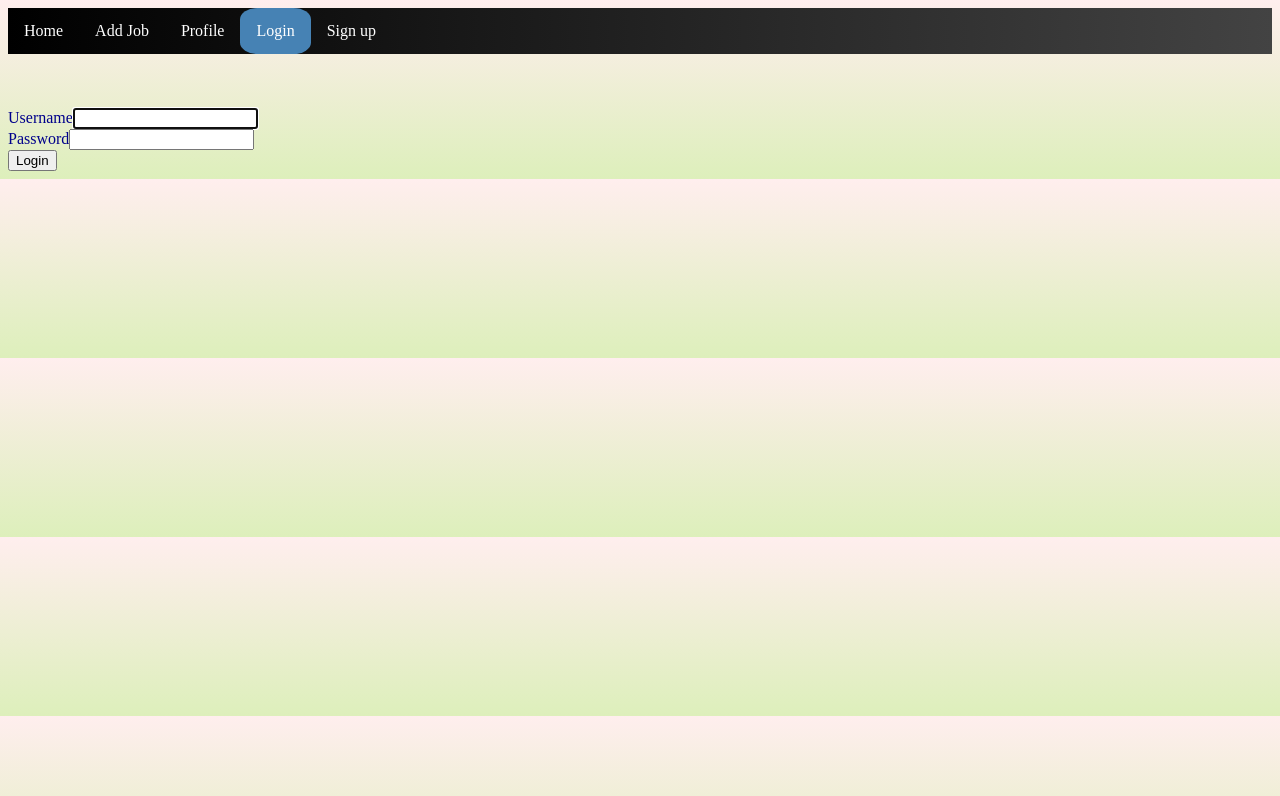
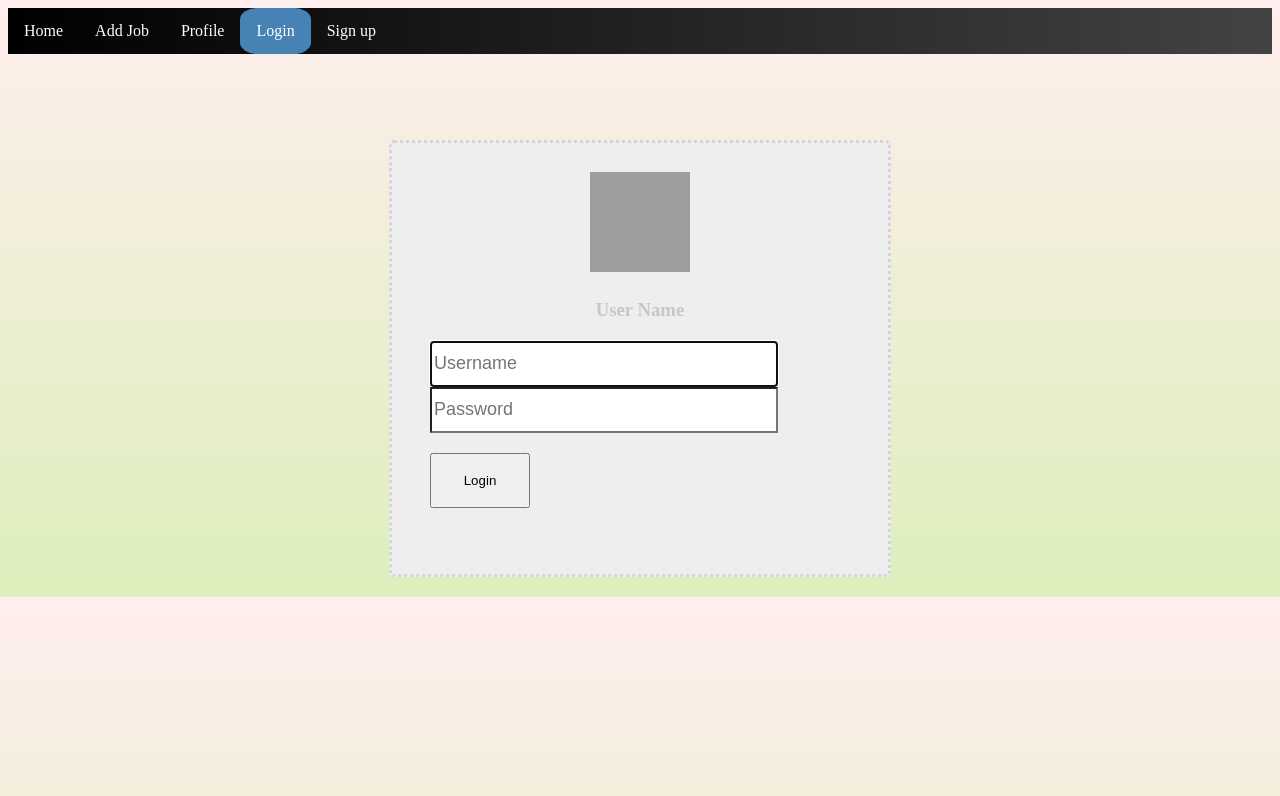
Before and after one commit to dareenkhanash/GreenFieldProject, a React app: page /login in a window 1280 px wide. Shown: the top 796 px of the page. Built offline with nearby package versions, Linux system fonts and the light colour scheme; grey boxes are pictures that could not be loaded; the HTML template or start-up script is replaced by a standard one.

Commit message:
login form

```diff
--- a/react-client/src/components/Home.jsx
+++ b/react-client/src/components/Home.jsx
@@ -58,7 +58,7 @@ render() {
   return (
 
     <div>
-    <br/>
+    <br />
     <div>
     <Search searchJobTitle={this.searchJobTitle.bind(this)} searchJobCategory={this.searchJobCategory.bind(this)} />
     </div>
--- a/react-client/src/components/HomeDisplay.jsx
+++ b/react-client/src/components/HomeDisplay.jsx
@@ -55,7 +55,8 @@ render() {
 
 
     </div>
-    </div>)
+    </div>
+    )
   }
 }
 export default HomeDisplay;
--- a/react-client/src/components/Search.jsx
+++ b/react-client/src/components/Search.jsx
@@ -52,7 +52,7 @@ class Search extends React.Component {
         />
          <Button id='search-button' className="btn btn-default hidden-sm-down">
           <span className="glyphicon glyphicon-search"></span>
-         </Button>
+         </Button><br /><br />
       </div>
     );
   }
--- a/react-client/src/components/login.jsx
+++ b/react-client/src/components/login.jsx
@@ -37,33 +37,22 @@ class Login extends React.Component {
 
 		render() {
     return (
-      <div className="Login container"><br />
-      <label>
-        <form onSubmit={this.handleSubmit}>
-          <FormGroup  bsSize="large">
-            <ControlLabel>Username</ControlLabel>
-            <FormControl name="userName"
-              autoFocus
-              type="text"
-              onChange={this.onChange}
-            />
-          </FormGroup>
-          <FormGroup bsSize="large">
-            <ControlLabel>Password</ControlLabel>
-            <FormControl name="password"
-              onChange={this.onChange}
-              type="password"
-            />
-          </FormGroup>
-          <Button
-            bsSize="large"
-            type="submit"
-          >
-            Login
-          </Button>
+       <div className="container">
+         <div className="wrapper">
+           <form className="form-signin" onSubmit={this.handleSubmit}>
+            <h3 className="form-signin-heading">
+                <img id="loginimg" src="https://cdn4.iconfinder.com/data/icons/green-shopper/1068/user.png"  alt="User" />
+                <br /><br />
+                <b id='b'>User Name</b>
+            </h3>
+
+            <FormControl id='loguser' type="text" className="form-control" name="userName" onChange={this.onChange} placeholder="Username" required autoFocus /><br />
+            <FormControl id='logpass' type="password" className="form-control" name="password" onChange={this.onChange} placeholder="Password" required /><br />
+
+            <button id="logb" className="btn btn-lg btn-primary" type="Submit">Login</button>
         </form>
-        </label>
-      </div>
+    </div>
+</div>
     );
   }
 }
--- a/react-client/src/styles/base/_base.scss
+++ b/react-client/src/styles/base/_base.scss
@@ -98,18 +98,71 @@ li a:hover:not(.is-active) {
 
 .jobsDiv {
     border-radius: 10px;
-    background-color:#FFFDF0;
-    width:50%;
-    margin-bottom:10px;
-    margin-top:5px;
-    padding-top:10px;
-    padding-bottom:10px;
-    padding-right:10px;
-    padding-left:10px;
+    background-color: #FFFDF0;
+    width: 50%;
+    margin-bottom: 10px;
+    margin-top: 5px;
+    padding-top: 10px;
+    padding-bottom: 10px;
+    padding-right: 10px;
+    padding-left: 10px;
     font-family: Helvetica, Arial, sans-serif;
 }
 
+#loginimg {
+    width: 100px;
+    height: 100px
+}
 
-#loginform {
-  text-align: center;
+#b {
+    color: #c7c7c7
 }
+
+.wrapper {
+    margin-top: 50px;
+    margin-bottom: 20px;
+}
+
+.form-signin {
+    max-width: 420px;
+    padding: 10px 38px 66px;
+    margin: 0 auto;
+    background-color: #eee;
+    border: 3px dotted rgba(0,0,0,0.1);
+    border-radius: 5px;
+}
+
+.form-signin-heading {
+    text-align: center;
+    margin-bottom: 20px;
+}
+
+#logform {
+    position: relative;
+    font-size: 16px;
+    height: auto;
+    padding: 10px;
+}
+
+#loguser[type="text"] {
+    margin-bottom: 0px;
+    border-bottom-left-radius: 0;
+    border-bottom-right-radius: 0;
+    width: 340px;
+    height: 40px;
+    font-size: 18px
+}
+
+#logpass[type="password"] {
+    margin-bottom: 20px;
+    border-top-left-radius: 0;
+    border-top-right-radius: 0;
+    width: 340px;
+    height: 40px;
+    font-size: 18px
+}
+
+#logb {
+    width: 100px;
+    height: 55px;
+}
```
Also changed, not shown: 1 other file (tests, documents, lock files or other folders).
